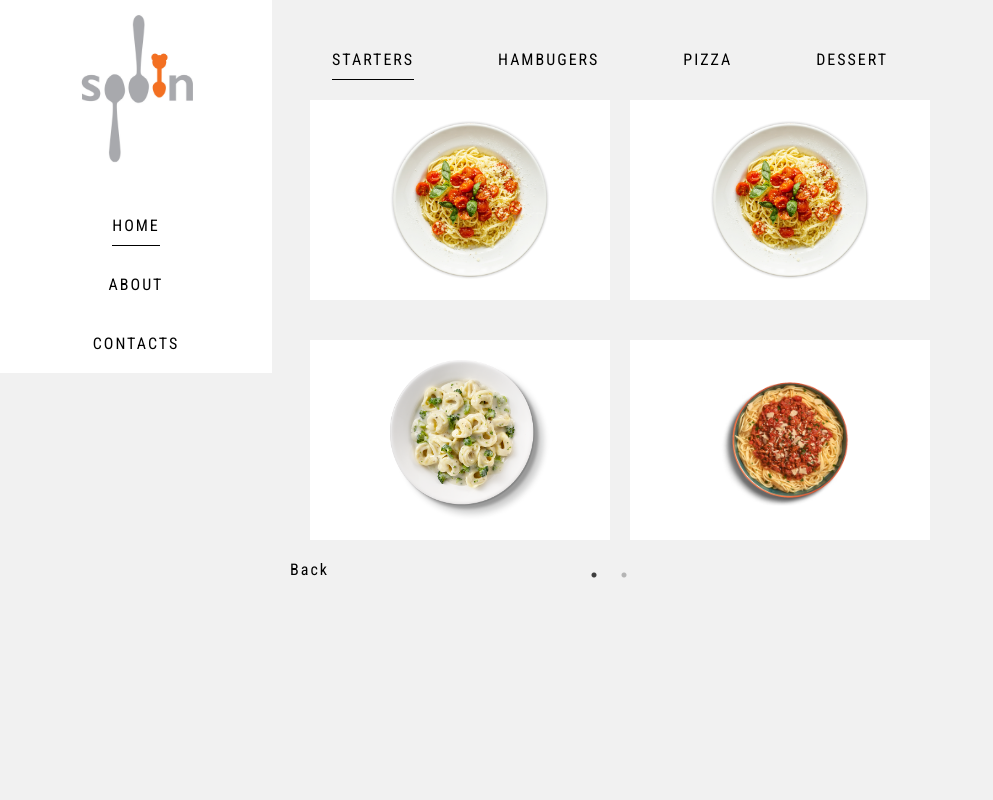
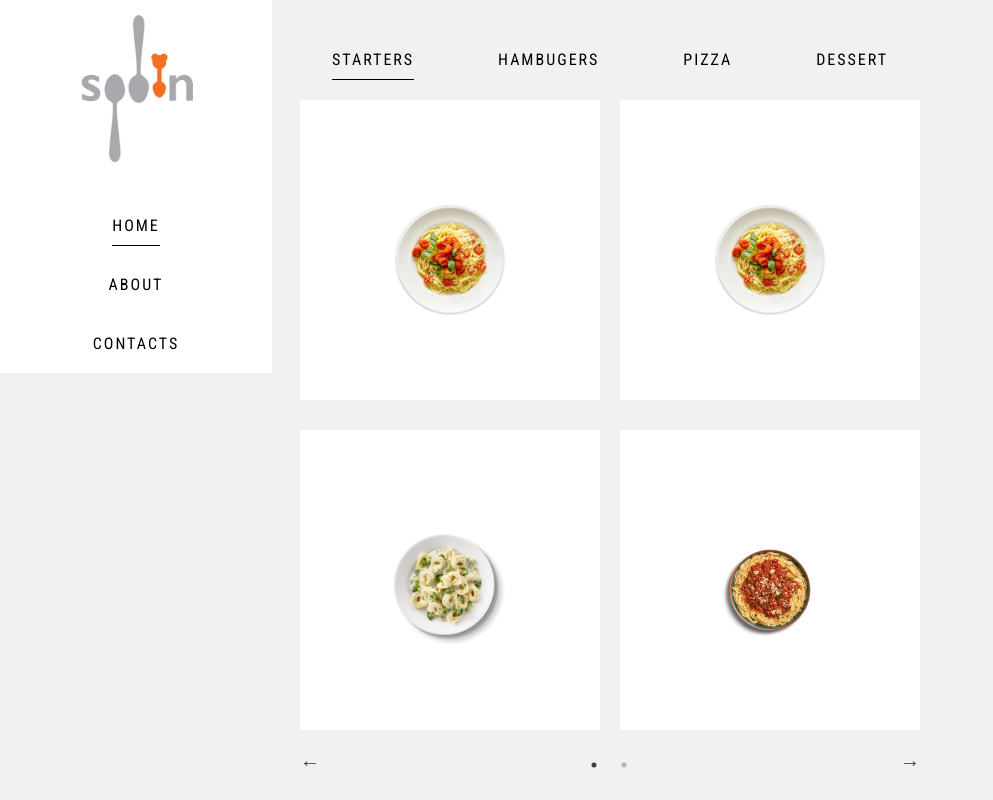
Before and after one commit to simo0103/Menu, a React (Create React App) app: page / in a window 1280 px wide. Shown: the whole page, without its empty margins (0-993 px from the left). Built offline with nearby package versions, Linux system fonts and the light colour scheme.

Commit message:
arrows slick

```diff
--- a/src/components/menuPages/Starters.js
+++ b/src/components/menuPages/Starters.js
@@ -15,7 +15,7 @@ class Starters extends Component {
       infinite: true,
       slidesToShow: 2,
       slidesToScroll: 2,
-      arrows: false,
+      arrows: true,
       rows: 2
     };
     return (
@@ -30,7 +30,7 @@ class Starters extends Component {
        }
 
         </Slider>
-          <Link to='/home'>Back</Link>
+          {/* <Link to='/home'>Back</Link> */}
       </div>
     );
   }
--- a/src/style/css/slider.css
+++ b/src/style/css/slider.css
@@ -2,10 +2,28 @@
   overflow: hidden;
 }
 
+.slick-slider .slick-slide div {
+  display: -webkit-box;
+  display: -ms-flexbox;
+  display: flex;
+  -webkit-box-orient: vertical;
+  -webkit-box-direction: normal;
+      -ms-flex-direction: column;
+          flex-direction: column;
+  -webkit-box-pack: center;
+      -ms-flex-pack: center;
+          justify-content: center;
+  -webkit-box-align: center;
+      -ms-flex-align: center;
+          align-items: center;
+  -ms-flex-line-pack: center;
+      align-content: center;
+  margin: 10px;
+}
+
 .slick-slider .slider-block {
   background-color: white;
-  margin: 20px;
-  height: 200px;
+  height: 300px;
 }
 
 .slick-slider .slider-block div {
@@ -26,8 +44,27 @@
 }
 
 .slick-slider .slider-block div img {
-  max-width: 50%;
+  max-width: 40%;
   -o-object-fit: contain;
      object-fit: contain;
 }
+
+.slick-slider .slick-arrow {
+  top: 100%;
+  -webkit-transform: none;
+          transform: none;
+}
+
+.slick-slider .slick-arrow::before {
+  font-family: unset;
+  color: black;
+}
+
+.slick-slider .slick-arrow.slick-next {
+  right: 10px;
+}
+
+.slick-slider .slick-arrow.slick-prev {
+  left: 10px;
+}
 /*# sourceMappingURL=slider.css.map */
--- a/src/style/sass/slider.scss
+++ b/src/style/sass/slider.scss
@@ -1,11 +1,18 @@
 .slick-slider {
     .slick-slide {
         overflow: hidden;
+        div {
+            display: flex;
+            flex-direction: column;
+            justify-content: center;
+            align-items: center;
+            align-content: center;
+            margin: 10px;
+        }
     }
     .slider-block {
         background-color: white;
-        margin: 20px;
-        height: 200px;
+        height: 300px;
     div {
     display: flex;
     flex-direction: column;
@@ -13,10 +20,24 @@
     justify-content: center;
     height: inherit;
         img {
-            max-width: 50%;
+            max-width: 40%;
             object-fit: contain;
             }
 
         }
     }
+    .slick-arrow {
+        top: 100%;
+        transform: none;
+        &::before {
+            font-family: unset;
+            color: black;
+        }
+        &.slick-next {
+            right: 10px;
+        }
+        &.slick-prev {
+            left: 10px;
+        }
+    }
 }
```
Also changed, not shown: 1 other file (tests, documents, lock files or other folders).
